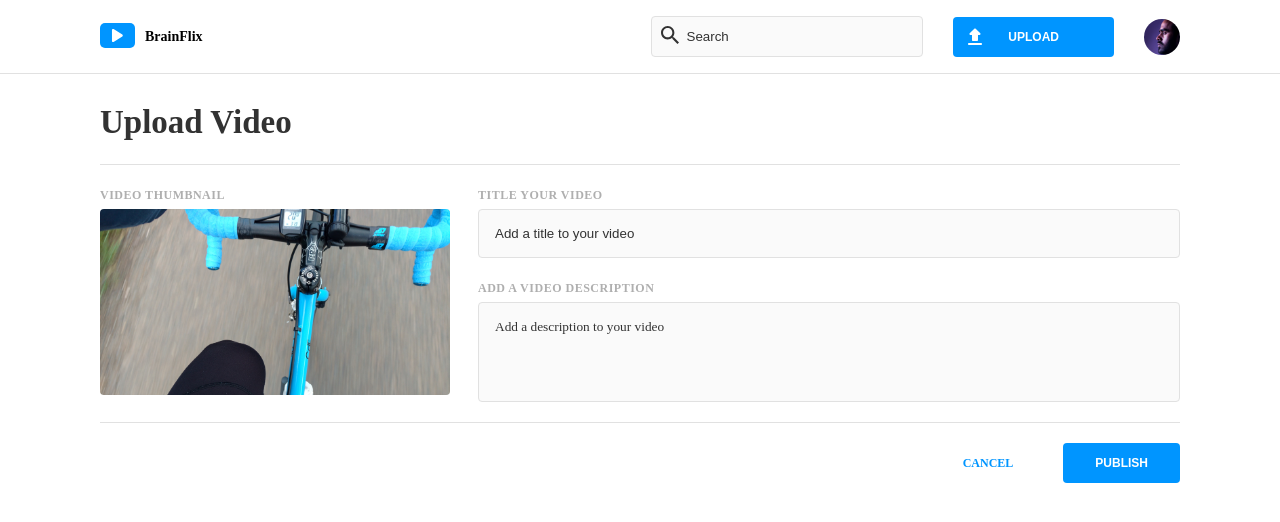
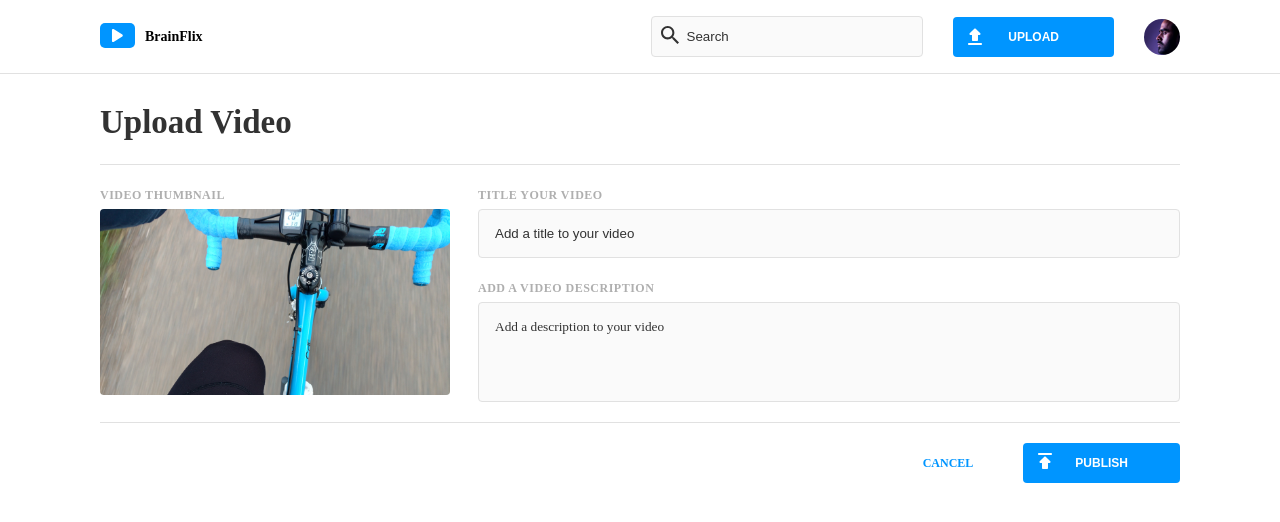
Before and after one commit to Lala0419/nanaya-miki-brainflix, a React (Create React App) app: page /upload in a window 1280 px wide. Shown: the top 522 px of the page. Built offline with nearby package versions, Linux system fonts and the light colour scheme.

Commit message:
fixed styling feedback from Kayle

```diff
--- a/src/App.jsx
+++ b/src/App.jsx
@@ -1,7 +1,7 @@
 import React from "react";
 import Header from "./components/header/Header";
 import "./styles/App.scss";
-import Home from "./pages/Home/Home";
+import { Home } from "./pages/Home/Home";
 import { Upload } from "./pages/Upload/Upload";
 import { BrowserRouter, Routes, Route } from "react-router-dom";
 
--- a/src/components/comments/CommentList.jsx
+++ b/src/components/comments/CommentList.jsx
@@ -40,10 +40,7 @@ export const CommentList = ({ videoComments }) => {
 
 	return (
 		<section className="comment">
-			<div className="comment__title">
-				{/* {videoComments.length}  */}
-				Comments
-			</div>
+			<div className="comment__title">{videoComments.length} Comments</div>
 			<div className="comment__top-container">
 				<img
 					src={Avater}
--- a/src/components/header/header.scss
+++ b/src/components/header/header.scss
@@ -161,6 +161,7 @@
 			display: none;
 
 			@include breakpoints.medium {
+				@include tablet-desk-text-labels-buttons;
 				display: initial;
 				margin-left: 1rem;
 			}
--- a/src/components/sideBar/SideBarList.jsx
+++ b/src/components/sideBar/SideBarList.jsx
@@ -6,7 +6,8 @@ export const SideBarList = ({ videos, onVideoClick }) => {
 	return (
 		<div className="sidebar__list-container">
 			<h2 className="sidebar__list-title">NEXT VIDOES</h2>
-			{videos.map((video) => (
+			{videos &&
+				videos.map((video) => (
 					<Link
 						to={`/${video.id}`}
 						key={video.id}
--- a/src/components/sideBar/sideBarList.scss
+++ b/src/components/sideBar/sideBarList.scss
@@ -6,7 +6,12 @@
 		display: flex;
 		flex-direction: column;
 		margin: 0 1.6rem;
+		width: 100%;
 		@include divide-border-top;
+
+		@include breakpoints.medium {
+			margin: 0 3.6rem;
+		}
 	}
 
 	&__list-title {
@@ -51,6 +56,9 @@
 		width: 70%;
 		color: $color-secondary-dark;
 		text-decoration: none;
+		display: flex;
+		flex-direction: column;
+		justify-content: space-between;
 
 		&:hover {
 			background-color: $color-secondary-outline;
@@ -58,10 +66,10 @@
 		}
 
 		@include breakpoints.medium {
-			width: 27.5%;
+			width: 27%;
 		}
 		@include breakpoints.large {
-			width: 57%;
+			width: 53%;
 		}
 	}
 
@@ -70,7 +78,7 @@
 
 		@include breakpoints.medium {
 			@include tablet-desk-text-subheader;
-			padding-bottom: 0.8rem;
+			// padding-bottom: 0.8rem;
 		}
 	}
 	&__channel {
--- a/src/pages/Home/Home.scss
+++ b/src/pages/Home/Home.scss
@@ -0,0 +1,10 @@
+@use "../../styles/partials/index" as *;
+
+.loading {
+	color: $color-primary-light;
+	background-color: orange;
+	font-size: 3rem;
+	width: 20rem;
+	line-height: 7rem;
+	text-align: center;
+}
--- a/src/pages/Upload/Upload.jsx
+++ b/src/pages/Upload/Upload.jsx
@@ -2,6 +2,7 @@ import React from "react";
 import "./Upload.scss";
 import Thumbnail from "../../assets/images/Upload-video-preview.jpg";
 import Publish from "../../assets/icons/publish.svg";
+import { Link } from "react-router-dom";
 
 export const Upload = () => {
 	return (
@@ -60,14 +61,28 @@ export const Upload = () => {
 						id="comment__button"
 						className="upload__bottom-button"
 					>
-						PUBLISH
+						<Link
+							to="/"
+							className="upload__bottom-button-link"
+						>
+							PUBLISH
+						</Link>
+						<img
+							className="upload__bottom-publish"
+							src={Publish}
+							alt="publish"
+						/>
 					</button>
-					<img
-						className="upload__bottom-publish"
-						src={Publish}
-						alt="publish"
-					/>
-					<h2 className="upload__bottom-cancel">CANCEL</h2>
+
+					<h2 className="upload__bottom-cancel">
+						{" "}
+						<Link
+							to="/"
+							className="upload__bottom-cancel-link"
+						>
+							CANCEL
+						</Link>
+					</h2>
 				</div>
 			</section>
 		</>
--- a/src/pages/Upload/Upload.scss
+++ b/src/pages/Upload/Upload.scss
@@ -136,8 +136,6 @@
 	}
 
 	&__bottom {
-		position: relative;
-
 		@include breakpoints.medium {
 			display: flex;
 			justify-content: flex-end;
@@ -154,6 +152,7 @@
 			border-radius: 4px;
 			height: 40px;
 			@include mobile-text-labels-buttons;
+			position: relative;
 
 			&:hover {
 				background-color: $color-secondary-blue;
@@ -167,22 +166,33 @@
 				@include tablet-desk-text-labels-buttons;
 				order: 2;
 			}
+
+			&-link {
+				text-decoration: none;
+				color: $color-primary-light;
+				padding: 0 2rem;
+			}
 		}
 		&-publish {
 			position: absolute;
 			left: 10px;
-			top: 28px;
+			bottom: 10px;
 		}
 
 		&-cancel {
 			text-align: center;
 			@include mobile-text-labels-buttons;
-			color: $color-primary-blue;
 
 			@include breakpoints.medium {
 				order: 1;
 				padding-right: 5rem;
 			}
+
+			&-link {
+				@include tablet-desk-text-labels-buttons;
+				text-decoration: none;
+				color: $color-primary-blue;
+			}
 		}
 	}
 }
```
Also changed, not shown: src/pages/Home/Home.jsx (+3 -4 lines). Lines whose indentation alone changed are shown as unchanged.
